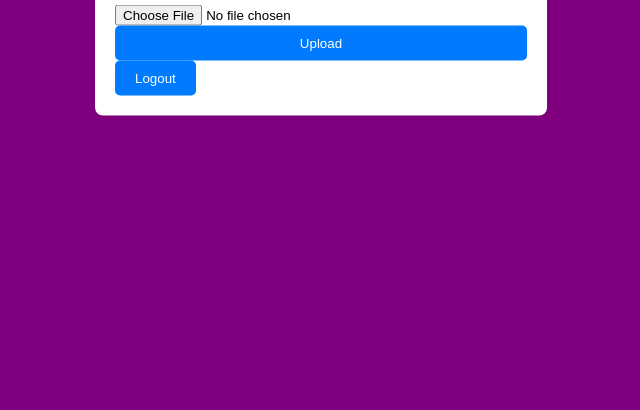
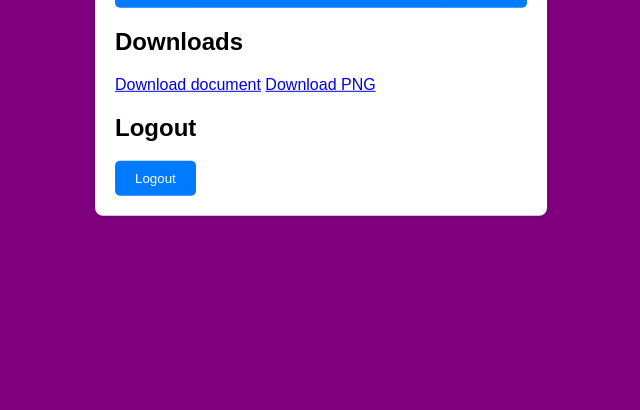
Before and after one commit to Kaialogen/Project-Darkweb-Website, a website: page public/dashboard.html in a window 1280 px wide. Shown: the part 390-800 px from the top of the page, without its empty margins (319-959 px from the left). Drawn offline with Linux system fonts and the light colour scheme.

Commit message:
80% complete

```diff
--- a/public/dashboard.html
+++ b/public/dashboard.html
@@ -4,15 +4,27 @@
     <title>Dashboard</title>
     <link rel="stylesheet" href="css/style.css">
 </head>
+
 <body>
     <div class="login-container">
         <h1>Welcome to the Dashboard</h1>
+        <p></p>
+        <h2>Uploads</h2>
         <form action="/upload" method="post" enctype="multipart/form-data">
             <input type="file" name="myFile">
             <input type="submit" value="Upload">
         </form>
-    <!-- Add links to download files or list them dynamically -->
+
+        <div>
+            <h2> Downloads </h2>
+            <a href="/download/example1.docx">Download document</a>
+            <a href="/download/example2.png">Download PNG</a>
+        </div>
+
+        <div>
+            <h2>Logout</h2>
             <a href="/logout"><button>Logout</button></a>
+        </div>
     </div>
 </body>
 </html>
```
Also changed, not shown: public/index.html (+1 -1 lines), public/download/example2.png (added), 2 other files. Lines whose indentation alone changed are shown as unchanged.
